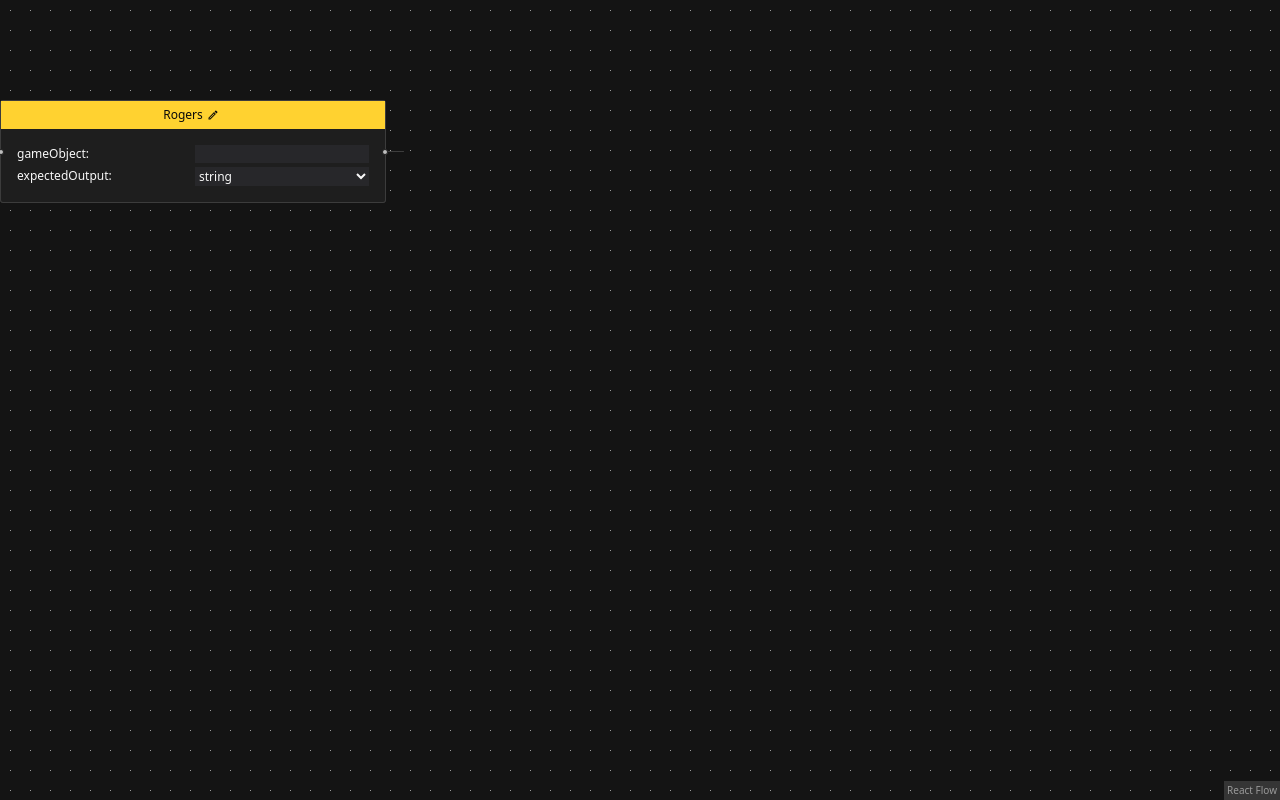
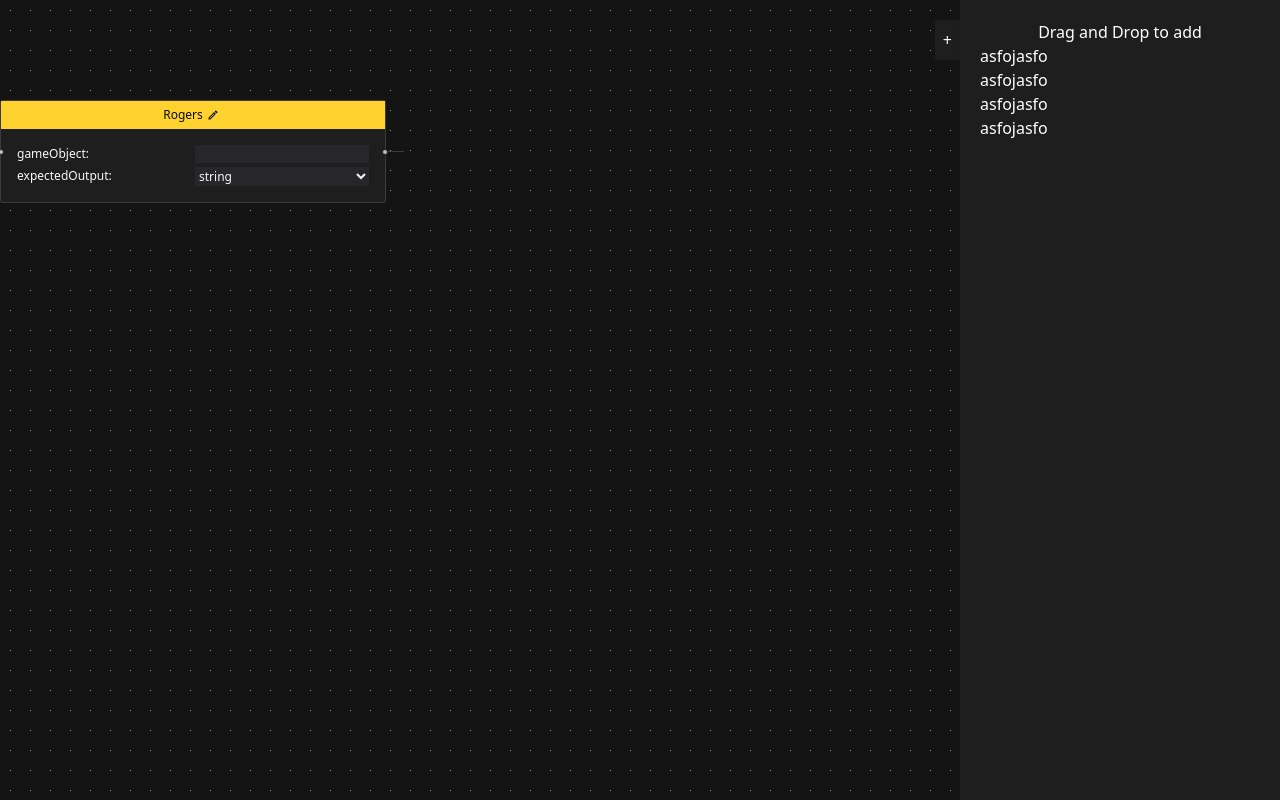
Before and after one commit to IsmaelDamasceno/response-pipeline-flow, a React (Vite) app: page / in a window 1280 px wide. Built offline with nearby package versions, Linux system fonts and the light colour scheme.

Commit message:
feat: adding basic node panel

```diff
--- a/src/App.tsx
+++ b/src/App.tsx
@@ -13,6 +13,7 @@ import { useCallback, useEffect } from "react";
 import { FlowFragmentNode, OnFragmentUpdate } from "./types/flowFragment";
 import { BaseFlowFragment } from "./components/nodes/baseFragment.node";
 import { NodeTypes as NodeType } from "./types/nodeTypes";
+import { NodePanel } from "./components/node-panel";
 
 const initialEdges = [{ id: "e1-2", source: "1", target: "2" }];
 
@@ -82,7 +83,7 @@ function App() {
   );
 
   return (
-    <div style={{ width: "100vw", height: "100vh" }}>
+    <div className="w-full h-full overflow-hidden relative">
       <ReactFlow
         nodes={nodes}
         edges={edges}
@@ -94,6 +95,7 @@ function App() {
       >
         <Background color="#ccc" variant={BackgroundVariant.Dots} />
       </ReactFlow>
+      <NodePanel />
     </div>
   );
 }
--- /dev/null
+++ b/src/components/node-panel/index.tsx
@@ -0,0 +1,26 @@
+import { useState } from "react";
+
+export function NodePanel() {
+  const [open, setOpen] = useState(true);
+
+  return (
+    <div
+      className={`node-panel flex flex-col absolute right-0 top-0 h-full p-5 min-w-3/12 transition-all transform-[translateX(${open ? 0 : 100}%)]`}
+    >
+      <button
+        type="button"
+        className="node-panel node-panel-toggle absolute left-0 transform-[translateX(-100%)] p-2 cursor-pointer"
+        onClick={() => setOpen(prev => !prev)}
+      >
+        +
+      </button>
+      <div className="node-panel node-panel-content">
+        <h1 className="text-center w-full">Drag and Drop to add</h1>
+        <p>asfojasfo</p>
+        <p>asfojasfo</p>
+        <p>asfojasfo</p>
+        <p>asfojasfo</p>
+      </div>
+    </div>
+  );
+}
--- a/src/main.css
+++ b/src/main.css
@@ -3,6 +3,11 @@
 
 body {
     margin: 0;
+}
+
+#root, body, html {
+    width: 100%;
+    height: 100%;
 }
 
 .react-flow__node:hover {
@@ -46,3 +51,8 @@ input, select {
 p {
     text-align: left;
 }
+
+.node-panel {
+    background-color: #1e1e1e;
+    color: white;
+}
```
